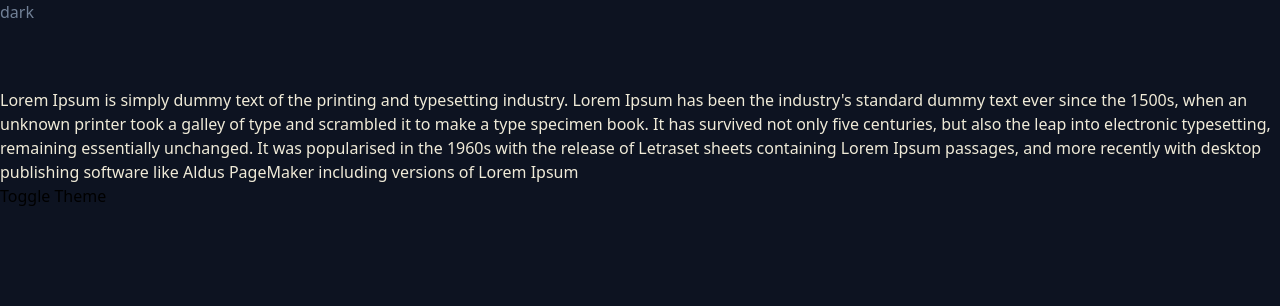
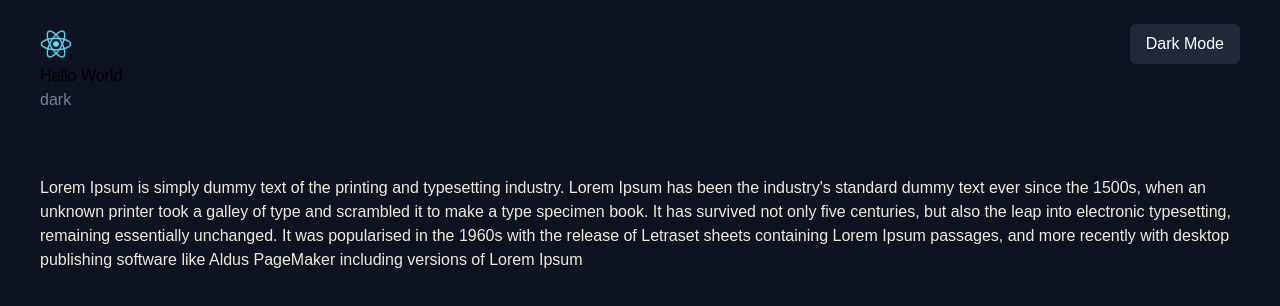
Before and after one commit to shethsh1/film-finder, a React (Create React App) app: page / in a window 1280 px wide. Shown: the top 306 px of the page. Built offline with nearby package versions, Linux system fonts and the light colour scheme.

Commit message:
Header complete

```diff
--- a/src/Hi.tsx
+++ b/src/Hi.tsx
@@ -23,7 +23,6 @@ const Hi = () => {
         with desktop publishing software like Aldus PageMaker including versions
         of Lorem Ipsum
       </div>
-      <button onClick={toggleTheme}>Toggle Theme</button>
     </div>
   );
 };
--- a/src/RouteComponent.tsx
+++ b/src/RouteComponent.tsx
@@ -3,19 +3,27 @@ import { BrowserRouter, Routes } from "react-router-dom";
 import { Route } from "react-router";
 import Hi from "./Hi";
 import { useContext } from "react";
+import { Header, Navigation } from "./components";
 const App = () => {
   const { theme } = useContext(ThemeContext);
   return (
     <div
       className={`overflow-auto min-h-screen ${
         theme === "light" ? "bg-light-primary" : "bg-dark-primary"
-      }`}
+      }
+        py-6 px-10
+
+      `}
     >
-      <BrowserRouter>
-        <Routes>
-          <Route path="/" element={<Hi />}></Route>
-        </Routes>
-      </BrowserRouter>
+      <Header />
+      <Navigation />
+      <main>
+        <BrowserRouter>
+          <Routes>
+            <Route path="/" element={<Hi />}></Route>
+          </Routes>
+        </BrowserRouter>
+      </main>
     </div>
   );
 };
--- /dev/null
+++ b/src/components/Header/Header.tsx
@@ -0,0 +1,15 @@
+import logo from "../../images/logo192.png";
+import { ThemeChangeButton } from "../ThemeChangeButton/ThemeChangeButton";
+
+export const Header = () => {
+  return (
+    <header className="flex justify-between items-center">
+      <div>
+        <img src={logo} alt="logo" className="w-8 h-8" />
+      </div>
+      <div>
+        <ThemeChangeButton />
+      </div>
+    </header>
+  );
+};
--- /dev/null
+++ b/src/components/Navigation/Navigation.tsx
@@ -0,0 +1,3 @@
+export const Navigation = () => {
+  return <>Hello World</>;
+};
--- /dev/null
+++ b/src/components/ThemeChangeButton/ThemeChangeButton.tsx
@@ -0,0 +1,14 @@
+import React, { useContext } from "react";
+import { ThemeContext } from "../../context/Theme/ThemeContext";
+
+export const ThemeChangeButton = () => {
+  const { theme, toggleTheme } = useContext(ThemeContext);
+  return (
+    <button
+      className="px-4 py-2 rounded-md bg-gray-800 text-white hover:bg-gray-900"
+      onClick={toggleTheme}
+    >
+      {theme === "light" ? "Light Mode" : "Dark Mode"}
+    </button>
+  );
+};
--- a/src/components/index.js
+++ b/src/components/index.js
@@ -0,0 +1,4 @@
+import { Header } from "./Header/Header";
+import { ThemeChangeButton } from "./ThemeChangeButton/ThemeChangeButton";
+import { Navigation } from "./Navigation/Navigation";
+export { Header, ThemeChangeButton, Navigation };
--- a/src/index.css
+++ b/src/index.css
@@ -1,3 +1,15 @@
 @tailwind base;
 @tailwind components;
 @tailwind utilities;
+
+@import url("https://fonts.googleapis.com/css?family=Manrope:400,700&display=swap");
+@import url("https://fonts.googleapis.com/css?family=Poppins:400,700&display=swap");
+
+body {
+  font-family: Manrope, Poppins, sans-serif;
+  overflow-x: hidden;
+}
+
+* {
+  box-sizing: border-box;
+}
```
Also changed, not shown: public/logo.png (added), src/images/logo192.png (renamed from public/logo192.png).
